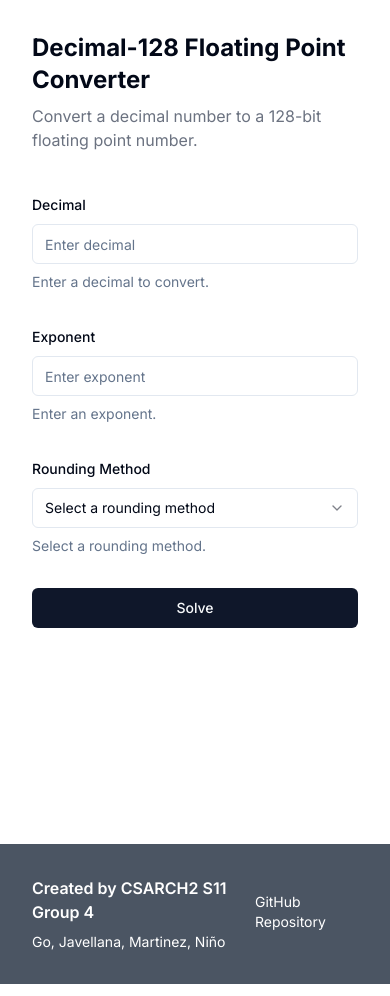
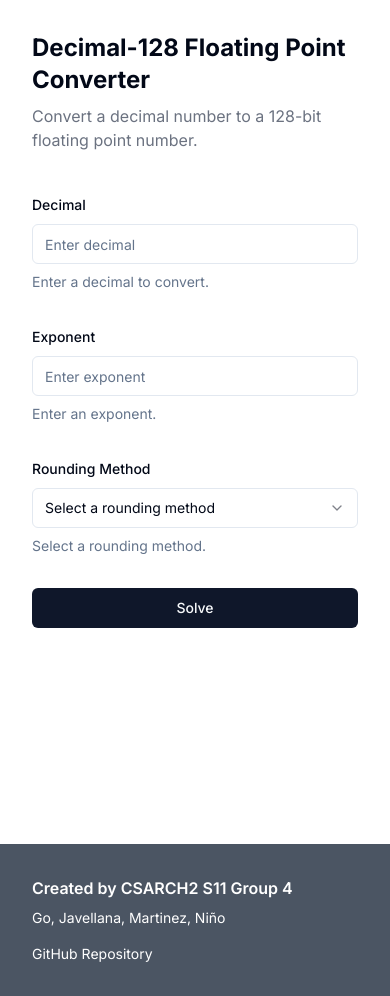
Before and after one commit to thekovie/CSARCH2_SimulationProject, a Next.js app: page / in a window 390 px wide. Built offline with nearby package versions, Linux system fonts and the light colour scheme.

Commit message:
fix: footer responsiveness

```diff
--- a/src/app/layout.tsx
+++ b/src/app/layout.tsx
@@ -18,7 +18,7 @@ export default function RootLayout({
   return (
     <html lang="en">
       <body className={inter.className}>{children}</body>
-      <div className="flex flex-row justify-between bg-gray-600 text-white p-8">
+      <div className="flex flex-col sm:flex-row justify-between bg-gray-600 text-white p-8">
         <div className="footer flex flex-col">
           <p className="font-semibold">Created by CSARCH2 S11 Group 4</p>
           <p className="text-sm mt-2">Go, Javellana, Martinez, Niño</p>
```
